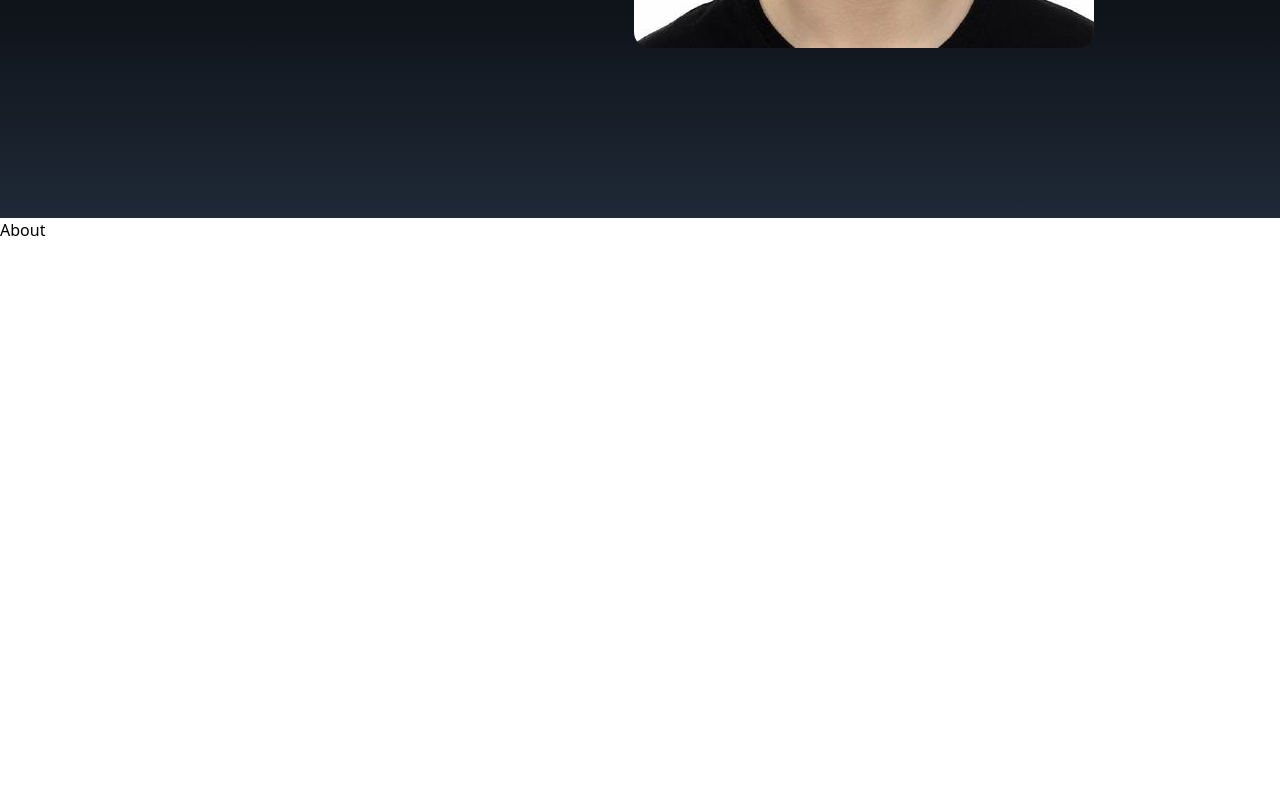
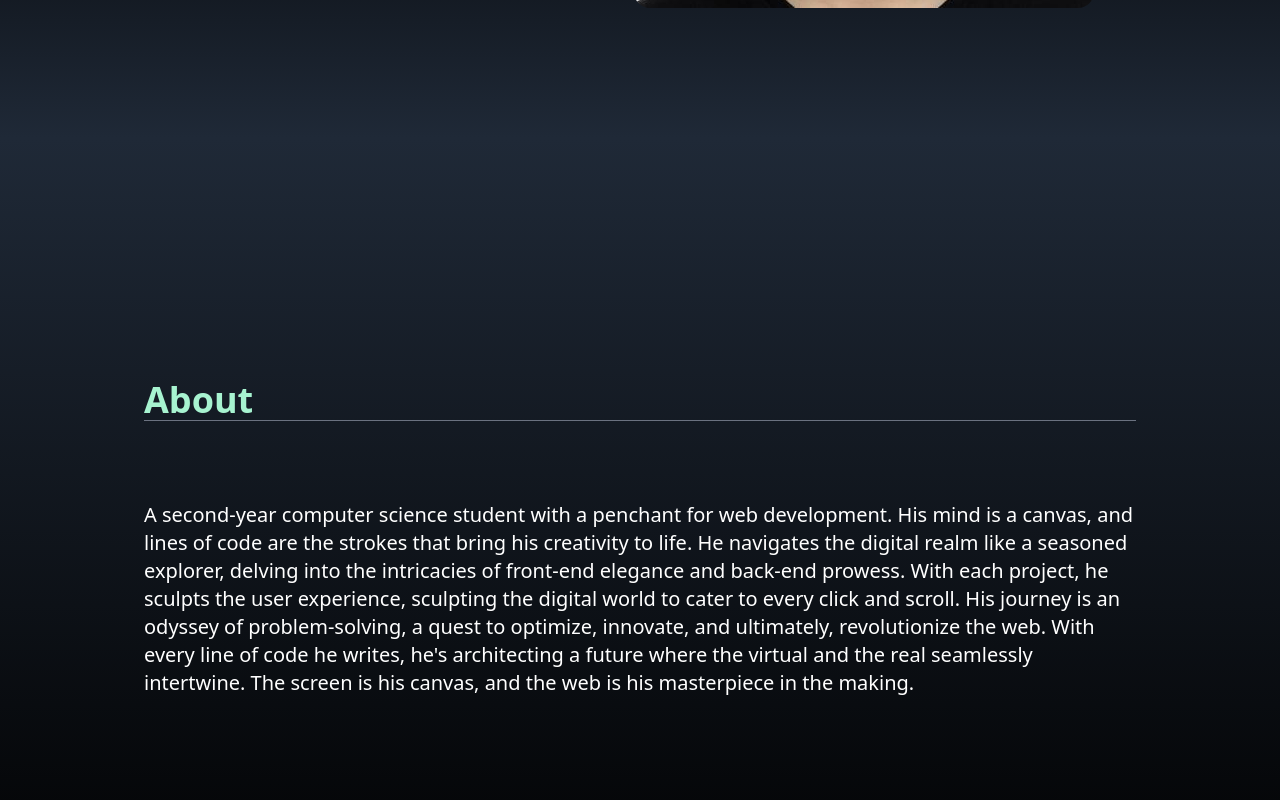
Before and after one commit to JakubWorek/portfolio, a React (Create React App) app: page / in a window 1280 px wide. Shown: the part 662-1462 px from the top of the page. Before the commit the page ends 904 px from the top, so only its background shows below. Built offline with nearby package versions, Linux system fonts and the light colour scheme.

Commit message:
About me

```diff
--- a/src/components/About.jsx
+++ b/src/components/About.jsx
@@ -2,8 +2,25 @@ import React from 'react'
 
 const About = () => {
   return (
-    <div>About</div>
-  )
-}
+    <div
+      name="about"
+      className="h-screen w-full bg-gradient-to-b from-gray-800 to-black text-white"
+    >
+      <div className="max-w-screen-lg p-4 mx-auto flex flex-col justify-center h-full">
+        <h1 className="text-4xl font-bold inline border-b border-gray-500 text-emerald-200"> About </h1>
+        <p className="text-xl mt-20">
+          A second-year computer science student with a penchant for web development.
+          His mind is a canvas, and lines of code are the strokes that bring his creativity to life.
+          He navigates the digital realm like a seasoned explorer, delving into the intricacies of
+          front-end elegance and back-end prowess. With each project, he sculpts the user experience,
+          sculpting the digital world to cater to every click and scroll. His journey is an odyssey of problem-solving,
+          a quest to optimize, innovate, and ultimately, revolutionize the web. With every line of code
+          he writes, he's architecting a future where the virtual and the real seamlessly intertwine.
+          The screen is his canvas, and the web is his masterpiece in the making.
+        </p>
+      </div>
+    </div>
+  );
+};
 
-export default About
+export default About;
--- a/src/components/Home.jsx
+++ b/src/components/Home.jsx
@@ -7,7 +7,7 @@ const Home = () => {
   return (
     <div
       name="home"
-      className="h-screen w-full bg-gradient-to-b from-black via-black to-gray-800"
+      className="h-screen w-full bg-gradient-to-b from-black via-black to-gray-800 pt-20"
     >
       <div
         className="max-w-screen-lg mx-auto flex flex-col items-center justify-center h-full px-4 md:flex-row"
--- a/src/components/NavBar.jsx
+++ b/src/components/NavBar.jsx
@@ -15,7 +15,7 @@ const NavBar = () => {
   ]
 
   return (
-    <div className="flex justify-between items-center w-full h-20 text-white px-4 bg-black">
+    <div className="flex justify-between items-center w-full h-20 px-4 text-white bg-black fixed">
       <div>
         <h1 className="text-4xl text-emerald-400 font-sign px-4">Jakub Worek</h1>
       </div>
```
